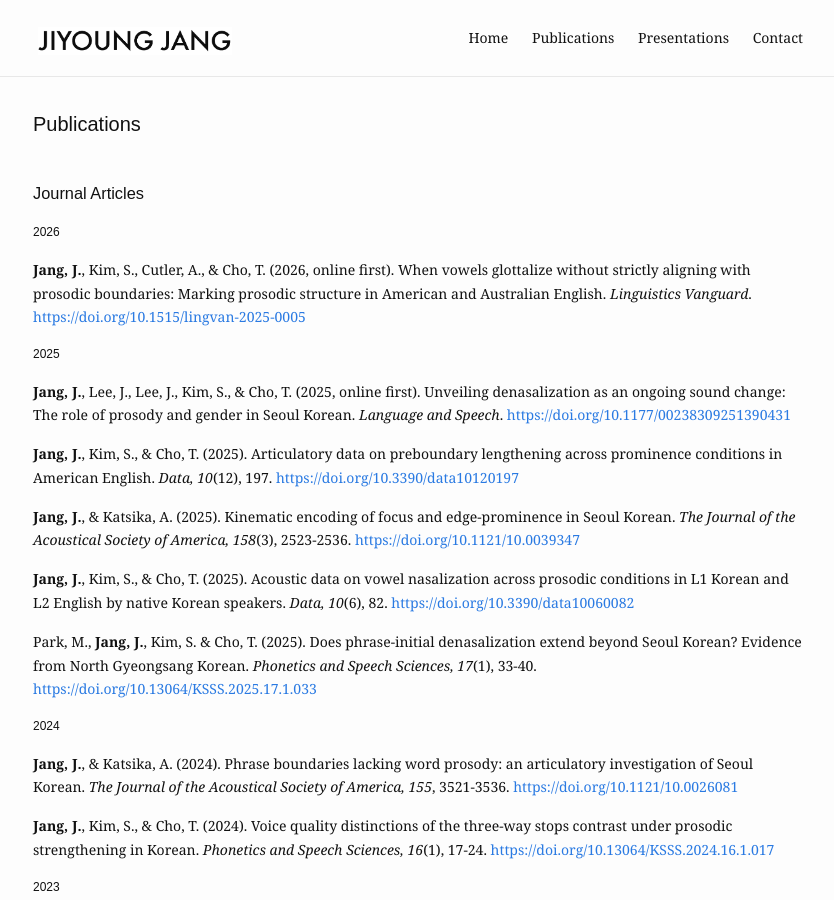
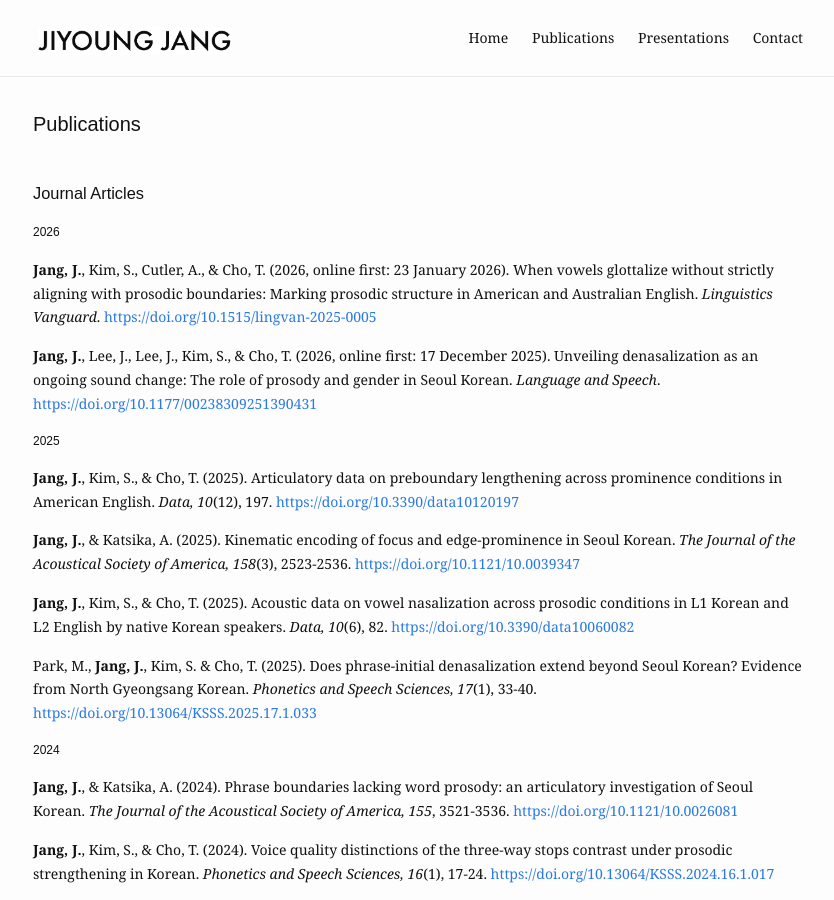
Before and after one commit to jiyoungj/jiyoungj.github.io, a Jekyll site: the page built from publications.md, in a window 1280 px wide and 900 px high. Shown: the whole window, without its empty margins (222-1056 px from the left). Built offline with Jekyll 4.4.1, drawn with Linux system fonts in a browser that asks for light colours; some web fonts are replaced.

Commit message:
Update publications.md

```diff
--- a/publications.md
+++ b/publications.md
@@ -9,11 +9,11 @@ slug: /publications/
 
 <h4>2026</h4>
 
-  <b>Jang, J.</b>, Kim, S., Cutler, A., & Cho, T. (2026, online first). When vowels glottalize without strictly aligning with prosodic boundaries: Marking prosodic structure in American and Australian English. <em>Linguistics Vanguard</em>. <a href="https://doi.org/10.1515/lingvan-2025-0005">https://doi.org/10.1515/lingvan-2025-0005</a>
+  <b>Jang, J.</b>, Kim, S., Cutler, A., & Cho, T. (2026, online first: 23 January 2026). When vowels glottalize without strictly aligning with prosodic boundaries: Marking prosodic structure in American and Australian English. <em>Linguistics Vanguard</em>. <a href="https://doi.org/10.1515/lingvan-2025-0005">https://doi.org/10.1515/lingvan-2025-0005</a>
+
+  <b>Jang, J.</b>, Lee, J., Lee, J., Kim, S., & Cho, T. (2026, online first: 17 December 2025). Unveiling denasalization as an ongoing sound change: The role of prosody and gender in Seoul Korean. <em>Language and Speech</em>. <a href="https://doi.org/10.1177/00238309251390431">https://doi.org/10.1177/00238309251390431</a>
 
 <h4>2025</h4>
-
-  <b>Jang, J.</b>, Lee, J., Lee, J., Kim, S., & Cho, T. (2025, online first). Unveiling denasalization as an ongoing sound change: The role of prosody and gender in Seoul Korean. <em>Language and Speech</em>. <a href="https://doi.org/10.1177/00238309251390431">https://doi.org/10.1177/00238309251390431</a>
 
  <b>Jang, J.</b>, Kim, S., & Cho, T. (2025). Articulatory data on preboundary lengthening across prominence conditions in American English. <em>Data, 10</em>(12), 197. <a href="https://doi.org/10.3390/data10120197">https://doi.org/10.3390/data10120197</a>
 
```
